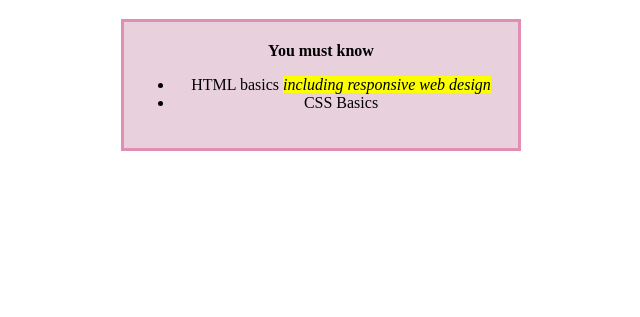
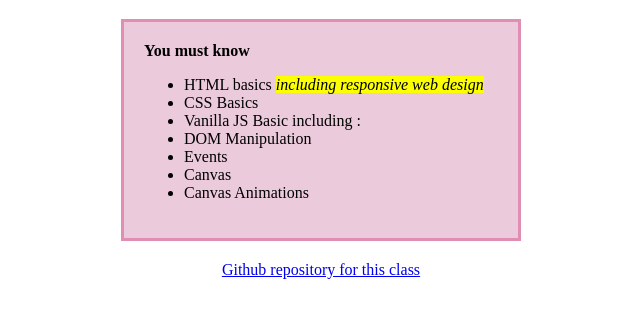
Before and after one commit to Pierre2905/WAA-WS3, a plain HTML site: page index.html in a window 1280 px wide. Shown: the part 61-378 px from the top of the page, without its empty margins (319-959 px from the left). Drawn offline with Linux system fonts and the light colour scheme.

Commit message:
Second commit

```diff
--- a/index.html
+++ b/index.html
@@ -13,14 +13,21 @@
 
         <center><h1>WEB can be FUN</h1></center>
 
-        <center><div>
+        <div>
             <strong>You must know</strong>
             <ul>
                 <li>HTML basics
                     <em>including responsive web design</em>
                 <li>CSS Basics</li>
+                <li>Vanilla JS Basic including :</li>
+                <li>DOM Manipulation</li>
+                <li>Events</li>
+                <li>Canvas</li>
+                <li>Canvas Animations</li>
             </ul>
-        </div></center>
+        </div>
+
+        <center><a href="https://github.com/Pierre2905/WAA-WS3">Github repository for this class</a></center>
 
     </body>
 </html>
--- a/styles.css
+++ b/styles.css
@@ -2,14 +2,14 @@ em{
 background-color: #fbff00;    /* Light blue */
 }
 div{
-    padding: 20px 10px;  /* Vertical  Horizontal */
+    padding: 20px 20px;  /* Vertical  Horizontal */
     border: 3px solid #e08eb4;
-    background-color: #e9d0dd;
+    background-color: #ebcbdb;
     box-sizing: border-box;
-    text-align: center;
+    /*text-align: center;*/
     width: 400px;
     margin: 20px auto;
 }
 ul,li{
-    background-color:#e9d0dd;
+    background-color:#ebcbdb;
 }
```
